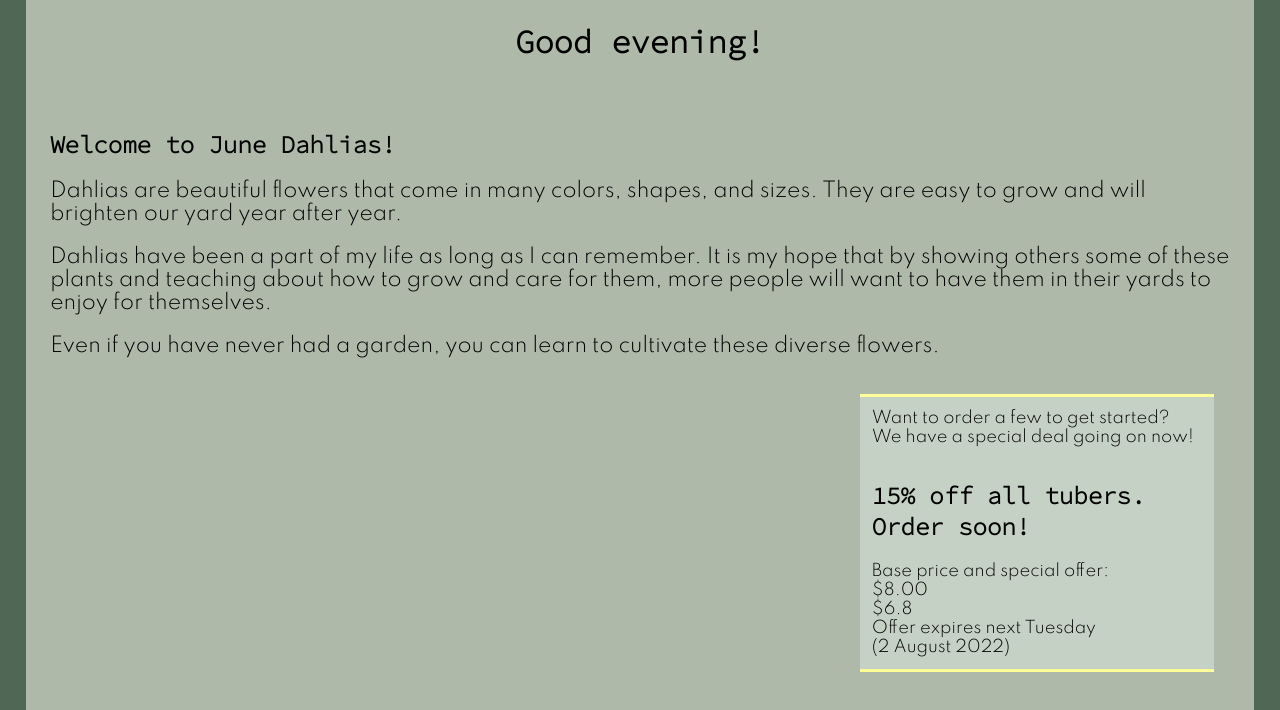
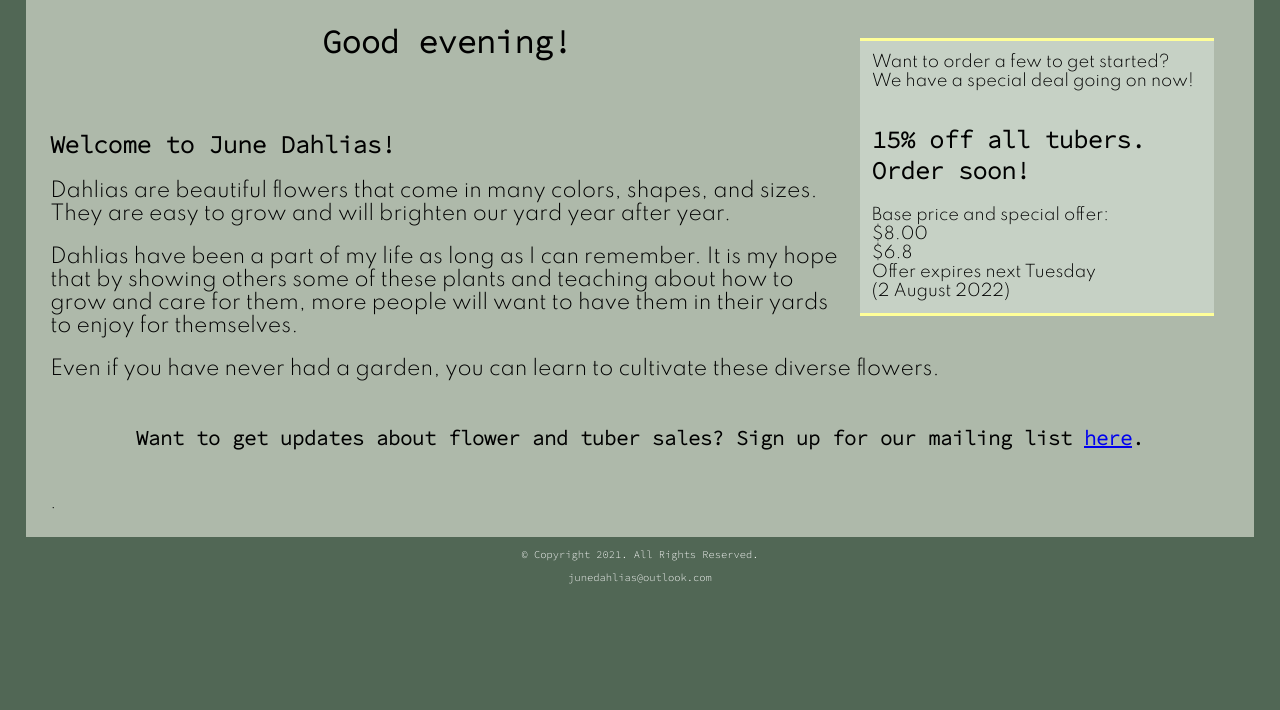
Before and after one commit to juneneff/junedahlias, a plain HTML site: page index.html in a window 1280 px wide. Shown: the part 732-1442 px from the top of the page. After the commit the page ends 1352 px from the top, so only its background shows below. Drawn offline with Linux system fonts and the light colour scheme.

Commit message:
Update index.html

```diff
--- a/index.html
+++ b/index.html
@@ -41,11 +41,6 @@
 		<main>
 
 		<div>
-		<script src="js/example.js"></script>
-		<h2>Welcome to June Dahlias!</h2>
-		<p>Dahlias are beautiful flowers that come in many colors, shapes, and sizes. They are easy to grow and will brighten our yard year after year.</p>
-		<p>Dahlias have been a part of my life as long as I can remember. It is my hope that by showing others some of these plants and teaching about how to grow and care for them, more people will want to have them in their yards to enjoy for themselves.
-		<p>Even if you have never had a garden, you can learn to cultivate these diverse flowers.</p>
 		<aside>Want to order a few to get started? We have a special deal going on now!
 		<div id="info">
 		<h2>15% off all tubers. Order soon!</h2>
@@ -54,9 +49,17 @@
 		<div id="specialRate"></div>
 		<div id="offerEnds"></div>
 		</div>
-   		<script src="js/example03.js"></script>
+    <script src="js/example03.js"></script>
 		</aside>
+		<script src="js/example.js"></script>
+		<h2>Welcome to June Dahlias!</h2>
+		<p>Dahlias are beautiful flowers that come in many colors, shapes, and sizes. They are easy to grow and will brighten our yard year after year.</p>
+		<p>Dahlias have been a part of my life as long as I can remember. It is my hope that by showing others some of these plants and teaching about how to grow and care for them, more people will want to have them in their yards to enjoy for themselves.
+		<p>Even if you have never had a garden, you can learn to cultivate these diverse flowers.</p>
+
 		</div>
+		<div>
+		<h3>Want to get updates about flower and tuber sales? Sign up for our mailing list <a href="join.html">here</a>.</h3>.
 
 		</main>
 
```
